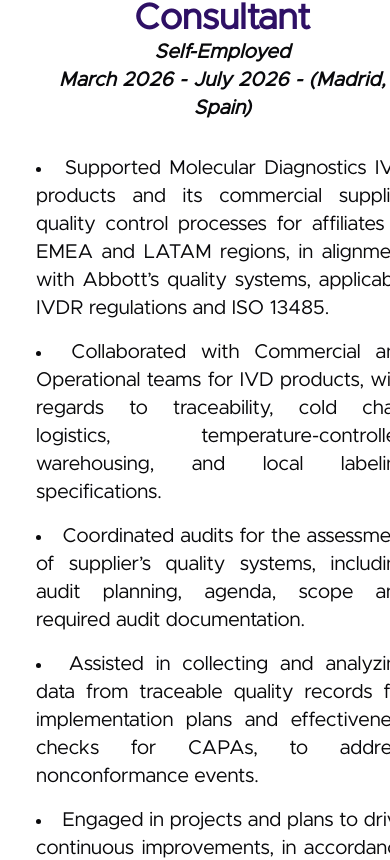
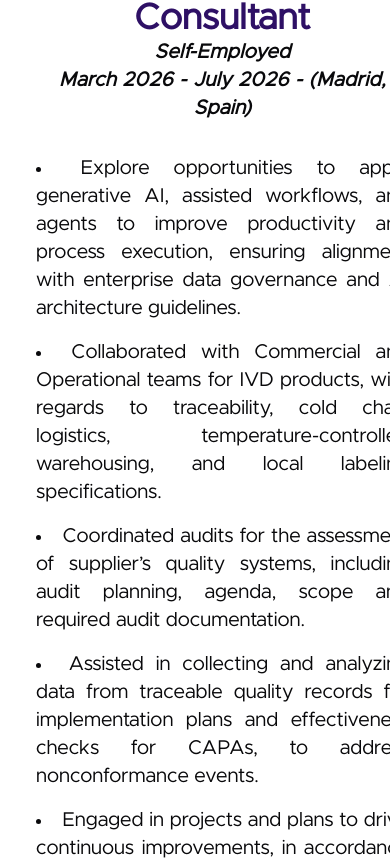
Before and after one commit to orl1289/boilerplate, a React (Vite) app: page /english in a window 390 px wide. Shown: the part 1409-2269 px from the top of the page. Built offline with nearby package versions, Linux system fonts and the light colour scheme.

Commit message:
Modied footer and nav bar with safe zone for mobile, modified professiona email address.

```diff
--- a/src/components/CardPic.tsx
+++ b/src/components/CardPic.tsx
@@ -41,7 +41,7 @@ export function CardPic() {
             <path d="M20.7 4.1A2 2 0 0 0 20 4H4a2 2 0 0 0-.6.1l.7.6 7.9 6 7.9-6 .8-.6Z" />
           </svg>
           <a className="text-blue-500 hover:text-blue-700" href="mailto:orl1289@gmail.com">
-            orl1289@gmail.com
+            contact@orlandomatamonge.com
           </a>
         </div>
         <div className="flex justify-center items-center m-2 p-2 text-base tablet:text-lg laptop:text-xl desktop:text-2xl">
--- a/src/components/Footer.tsx
+++ b/src/components/Footer.tsx
@@ -3,7 +3,7 @@ import React from "react";
 
 const Footer: React.FC = () => {
   return (
-    <nav className=" bg-primary text-white sticky top-0 right-0 box-border p-5 w-full">
+    <nav className=" bg-primary text-white sticky top-0 right-0 box-border p-5 w-full pb-safe">
       {/* FULL Div*/}
       <div className="max-w-container w-full mx-auto">
 
--- a/src/components/NavBar.tsx
+++ b/src/components/NavBar.tsx
@@ -12,7 +12,7 @@ const Navbar: React.FC = () => {
   };
 
   return (
-    <nav className="sticky z-[9999] top-0 left-0 right-0 box-border w-full">
+    <nav className="sticky z-[9999] top-0 left-0 right-0 box-border w-full pb-safe">
       <div className=" mx-auto flex justify-between items-center">
         <div className="text-black m-2">
           <p className="m-5 items-center text-3xl laptop:text-5xl desktop:text-6xl font-bold bg-gradient-to-br from-blue-700 to-green-400 bg-clip-text text-transparent">
--- a/src/pages/English.tsx
+++ b/src/pages/English.tsx
@@ -125,7 +125,7 @@ function English() {
         </div>
 
         {/* < />!-- Edit Experience  --> */}
-                {/* <!-- #1 --> */}
+        {/* <!-- #1 --> */}
         <div className="text-center p-4 m-2">
           <h2 className="text-xl m-5 font-semibold tablet:text-2xl laptop:text-3xl">
             {" "}
@@ -142,10 +142,10 @@ function English() {
 
           <div className="text-xl text-justify p-1 m-auto tablet:text-2xl tablet:mx-20">
             <p className="list-item list-inside p-2">
-              Supported Molecular Diagnostics IVD products and its commercial
-              supplier quality control processes for affiliates in EMEA and
-              LATAM regions, in alignment with Abbott’s quality systems,
-              applicable IVDR regulations and ISO 13485.
+              Explore opportunities to apply generative AI, assisted workflows,
+              and agents to improve productivity and process execution, ensuring
+              alignment with enterprise data governance and AI architecture
+              guidelines.
             </p>
             <p className="list-item list-inside p-2">
               Collaborated with Commercial and Operational teams for IVD
@@ -169,7 +169,6 @@ function English() {
               quality objectives, regulatory implementations, control of records
               and KPIs (Sharepoint optimization, reporting tools).
             </p>
-
           </div>
         </div>
         {/* <!-- #2 --> */}
--- a/tailwind.config.js
+++ b/tailwind.config.js
@@ -81,6 +81,9 @@ module.exports = {
         "accordion-down": "accordion-down 0.2s ease-out",
         "accordion-up": "accordion-up 0.2s ease-out",
       },
+          padding: {
+        'safe': 'env(safe-area-inset-bottom)'
+      }
     },
   },
   plugins: [require("tailwindcss-animate")],
```
